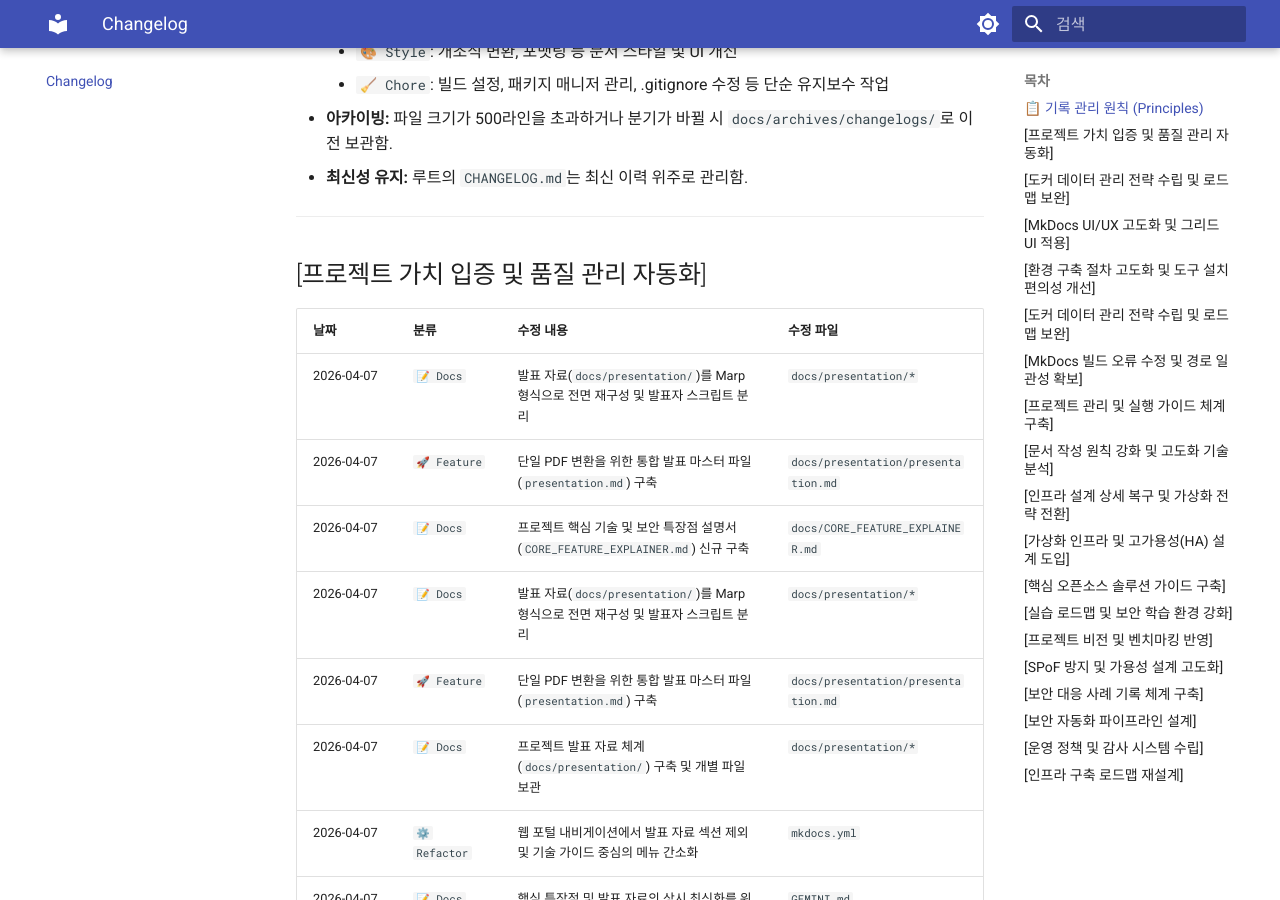
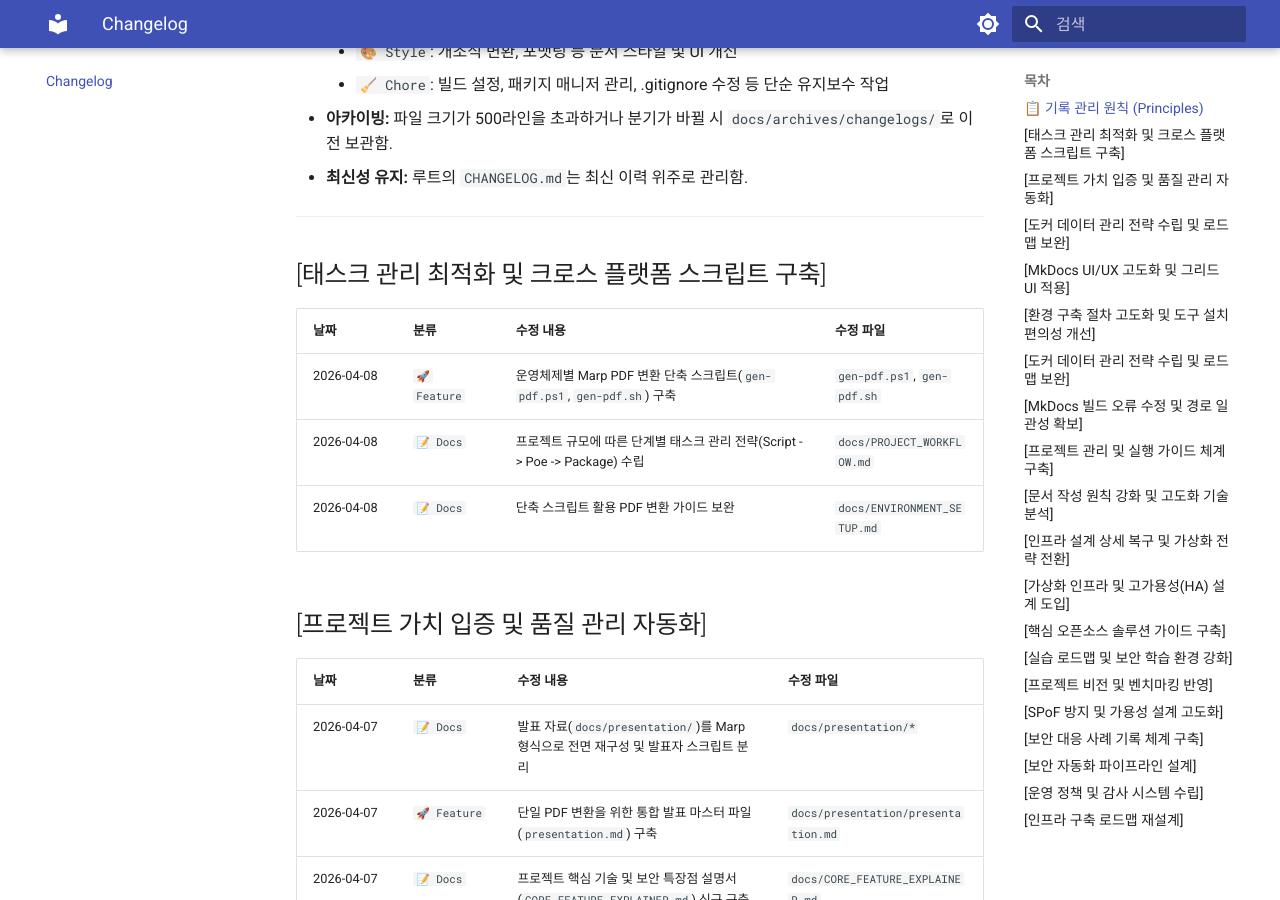
Before and after one commit to ksj686/cloud_infra, an MkDocs documentation site: the page built from docs/CHANGELOG.md, in a window 1280 px wide and 900 px high, scrolled down 608 px. Built offline with MkDocs 1.6.1 and Material for MkDocs 9.7.7, drawn with Linux system fonts in a browser that asks for light colours.

Commit message:
docs: pdf 생성 관련 작업 - 현재는 단축 스크립트 활용

```diff
--- a/docs/CHANGELOG.md
+++ b/docs/CHANGELOG.md
@@ -18,6 +18,13 @@
 - **최신성 유지:** 루트의 `CHANGELOG.md`는 최신 이력 위주로 관리함.
 
 ---
+
+## [태스크 관리 최적화 및 크로스 플랫폼 스크립트 구축]
+| 날짜 | 분류 | 수정 내용 | 수정 파일 |
+| :--- | :--- | :--- | :--- |
+| 2026-04-08 | `🚀 Feature` | 운영체제별 Marp PDF 변환 단축 스크립트(`gen-pdf.ps1`, `gen-pdf.sh`) 구축 | `gen-pdf.ps1`, `gen-pdf.sh` |
+| 2026-04-08 | `📝 Docs` | 프로젝트 규모에 따른 단계별 태스크 관리 전략(Script -> Poe -> Package) 수립 | `docs/PROJECT_WORKFLOW.md` |
+| 2026-04-08 | `📝 Docs` | 단축 스크립트 활용 PDF 변환 가이드 보완 | `docs/ENVIRONMENT_SETUP.md` |
 
 ## [프로젝트 가치 입증 및 품질 관리 자동화]
 | 날짜 | 분류 | 수정 내용 | 수정 파일 |
```
Also changed, not shown: docs/ENVIRONMENT_SETUP.md (+5 -1 lines), docs/PROJECT_WORKFLOW.md (+4 -0 lines), 2 other files.
